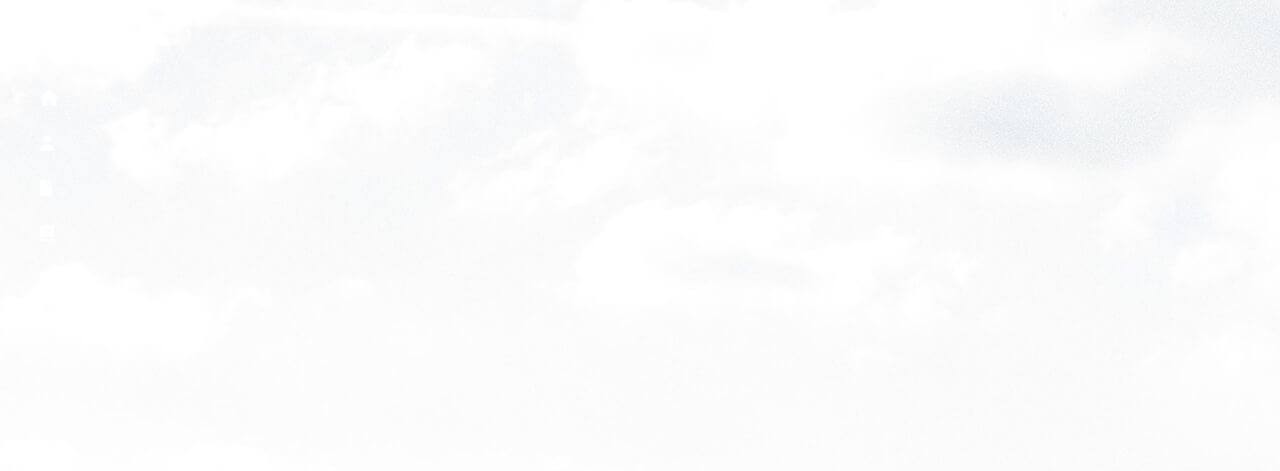
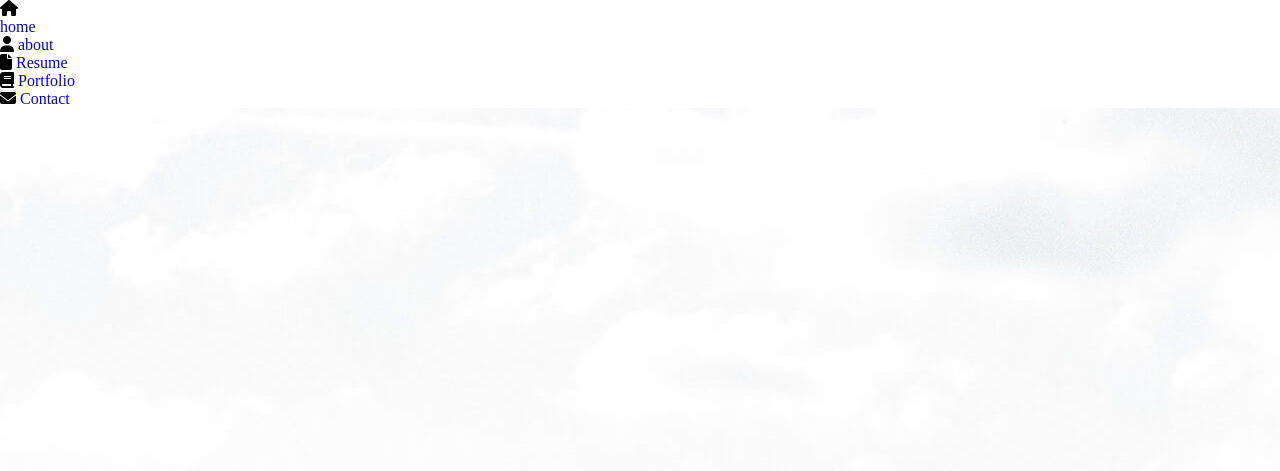
Before and after one commit to coderangel117/Myresume, a website: page index.html in a window 1280 px wide. Shown: the top 471 px of the page. Drawn offline with Linux system fonts and the light colour scheme; a web font is replaced by a local one.

Commit message:
refactor[style] : structure -Remove nav in header

```diff
--- a/style.css
+++ b/style.css
@@ -21,16 +21,6 @@ a{
     text-decoration: none;
 }
 
-header{
-    margin-top: 50px;
-    height: 100%;
-    width: 150px;
-    padding: 25px;
-    display: flex;
-    flex-direction: column;
-    background-color: transparent;
-    position: fixed;
-}
 #hero{
     width: auto;
     height: 1053px;
@@ -49,20 +39,8 @@ h1, h2, h3{
 #about, #resume, #portfolio, #contact{
     margin: 100px 200px;
 }
-ul{
-    list-style: none;
+
+
+*, *:hover, *::before, *::after {
+    box-sizing: border-box;
 }
-nav ul li{
-    color: white;
-    width: 15px;
-    height: 15px;
-    /* display: block; */
-    border-radius: 50%;
-    /* background-color: #0563bb; */
-    font-family: 'Open-Sans', serif;
-    padding: 15px;
-}
-nav ul li .ancre{
-    color: white;
-    display: none;
-}
```
